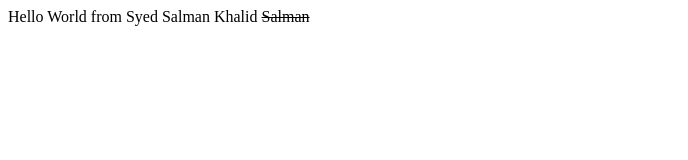
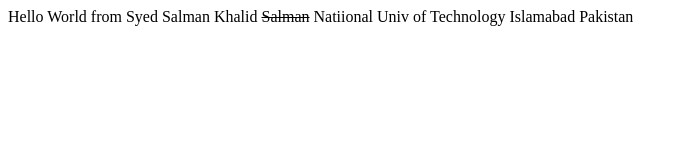
Before and after one commit to syedsalmankhalid/bcamp2020, a plain HTML site: page index.html in a window 1280 px wide. Shown: the whole page, without its empty margins (0-688 px from the left). Drawn offline with Linux system fonts and the light colour scheme.

Commit message:
comm1
comm

```diff
--- a/index.html
+++ b/index.html
@@ -8,6 +8,7 @@
   <body>
     <div>
       Hello World from Syed Salman Khalid <s>Salman</s>
+      Natiional Univ of Technology Islamabad Pakistan
     </div>
   </body>
 </html>
```
